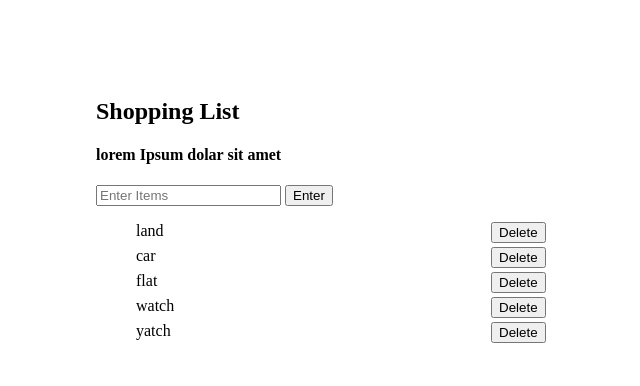
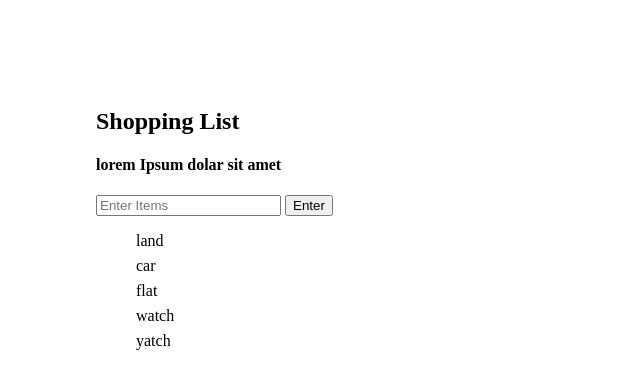
Before and after one commit to Mannu1811/jspractice, a website: page index.html in a window 1280 px wide. Shown: the whole page, without its empty margins (112-752 px from the left). Drawn offline with Linux system fonts and the light colour scheme.

Commit message:
hey, i just updated

```diff
--- a/index.html
+++ b/index.html
@@ -18,7 +18,7 @@
     float: right;
 }
 </style>
-<body style="padding: 70px 0 0 200px;">
+<body style="padding: 80px 0 0 200px;">
 
 
 <h2 class="heading">Shopping List</h2>
@@ -38,6 +38,6 @@
 
 
 
-<script type="text/javascript" src="style.js"></script>
+<script type="text/javascript" src="bundle.js"></script>
 </body>
 </html>
--- a/style.js
+++ b/style.js
@@ -1,6 +1,8 @@
-// Hello I have connected through SSH
-
-
+var _ = require('lodash');
+// console.log(_);
+var arr = [-1, 1, 2, 3, 4, 5, 6, 7, 8];
+console.log(arr.join(" "));
+console.log( _.without(arr, -1));
 var input = document.getElementById("userinput");
 var button = document.getElementById("enter");
 var ul = document.querySelector("ul");
```
Also changed, not shown: package.json (added, +22 -0 lines).
